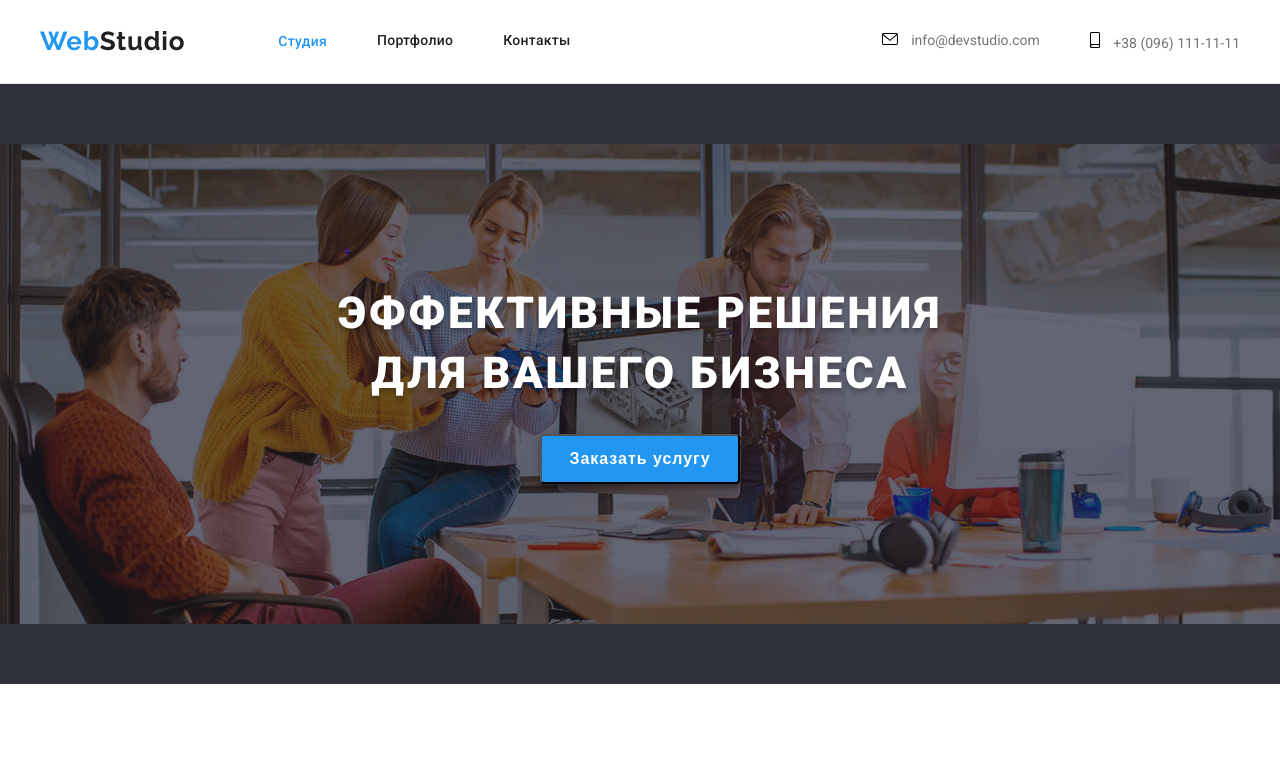
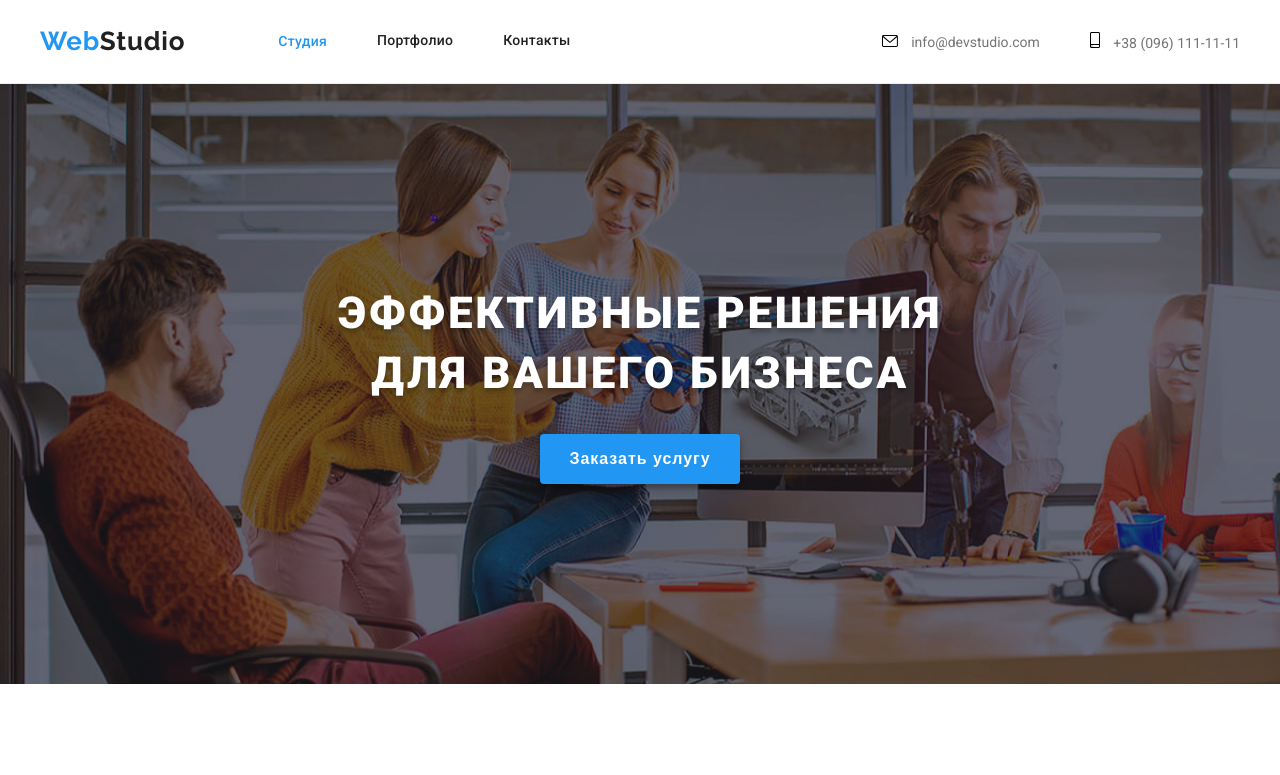
Before and after one commit to Ravendir/goit-markup-hw-04, a plain HTML site: page index.html in a window 1280 px wide. Shown: the top 775 px of the page. Drawn offline with Linux system fonts and the light colour scheme.

Commit message:
Update style.css

```diff
--- a/css/style.css
+++ b/css/style.css
@@ -159,6 +159,7 @@ footer {
   display: flex;
   padding-top: 32px;
   padding-bottom: 32px;
+  align-items: center;
 }
 
 .auth-site .auth-block-link:hover,
@@ -189,8 +190,7 @@ footer {
   margin-bottom: 94px;
   background-image: url('/images/hero/studio-background.jpg');
   background-repeat: no-repeat;
-  background-size: contain;
-  background-position: 50% 50%;
+  background-size: cover;
 }
 
 .hero {
@@ -227,7 +227,7 @@ footer {
   font-size: 16px;
   line-height: 1.88;
   letter-spacing: 0.06em;
-
+  border: none;
   box-shadow: 0px 4px 4px rgba(0, 0, 0, 0.15);
   border-radius: 4px;
 }
@@ -686,6 +686,8 @@ li.team > p {
 .project-list {
   margin-top: 30px;
   margin-left: 30px;
+  border: 1px solid #eeeeee;
+  box-sizing: border-box;
 }
 
 .ul-project {
```
